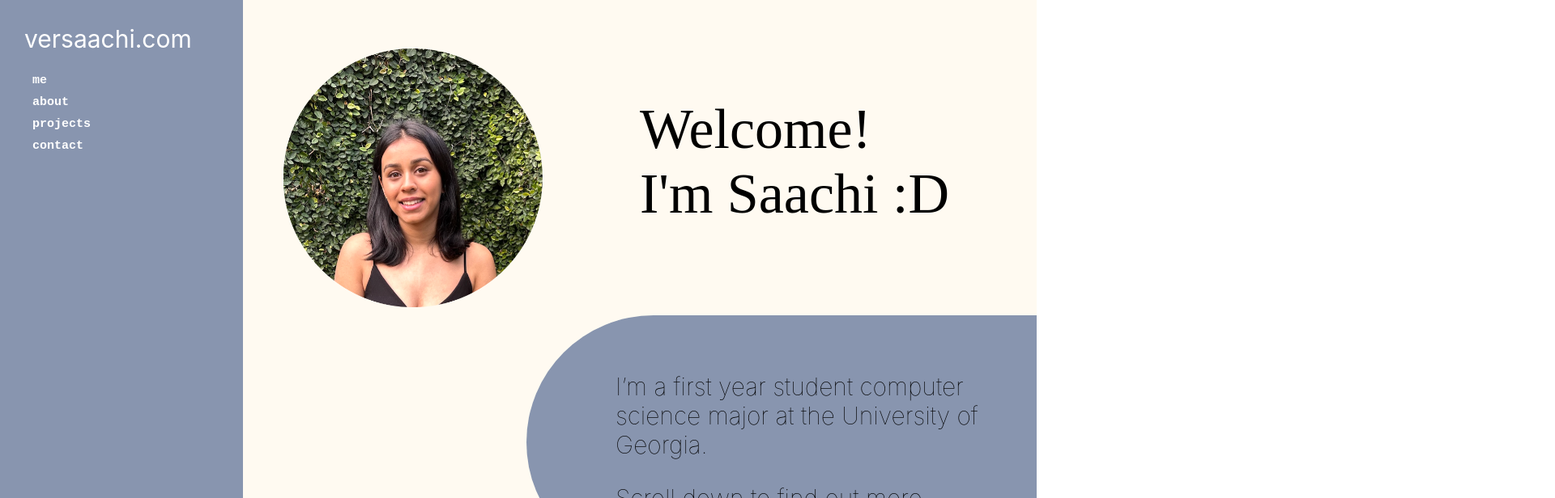
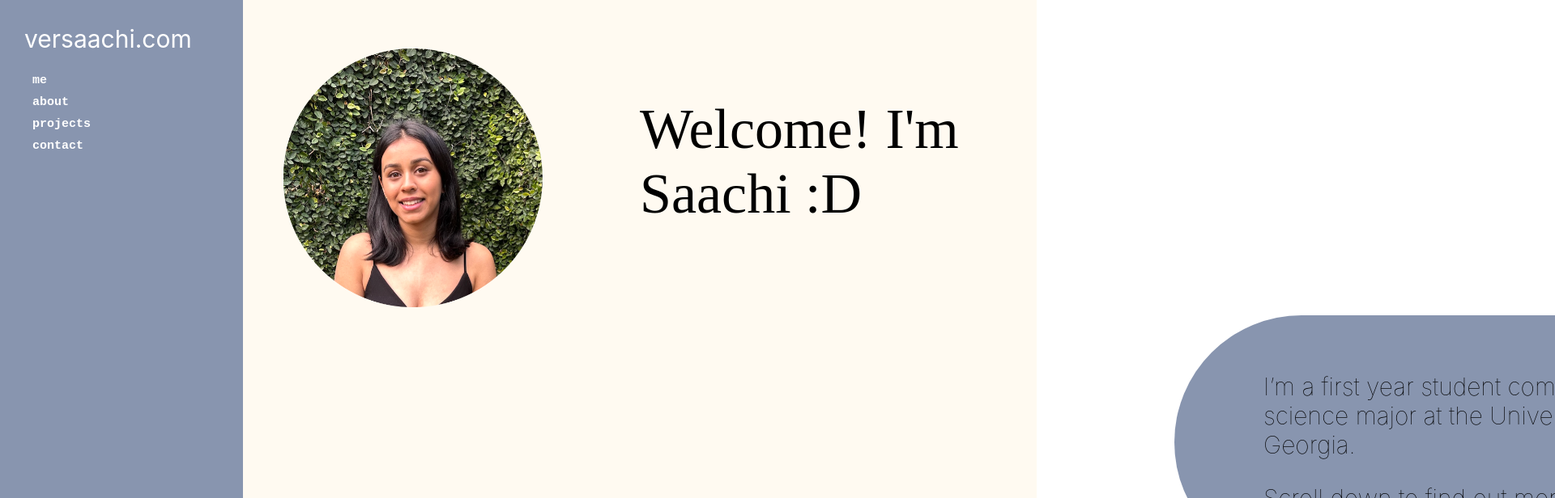
Before and after one commit to saachivar/my_website, a React (Create React App) app: page / in a window 1280 px wide. Shown: the top 616 px of the page at 81% size, 1920 px wide, since content can reach past the window. Built offline with nearby package versions, Linux system fonts and the light colour scheme; a web font is replaced by a local one.

Commit message:
it moves frr

```diff
--- a/src/App.css
+++ b/src/App.css
@@ -1,4 +1,4 @@
-#descrip1-slide-in {
+.Descrip1 {
   background-color:  #8895AF;
   padding-top: 40px;
   padding-bottom: 40px;
@@ -11,7 +11,7 @@
   font-weight: lighter;
   font-size: 30px;
   position: relative;
-  right: 800px; /* Off-screen initially */
+  right: -800px; /* Off-screen initially */
   transition: right 1s ease; /* Slide-in transition */
 }
 
--- a/src/Components/Descrip1.js
+++ b/src/Components/Descrip1.js
@@ -2,16 +2,19 @@ import React, { useEffect } from 'react';
 
 function Descrip1() {
     useEffect(() => {
-        console.log("test");
         const slideInDiv = document.getElementById('descrip1-slide-in');
 
-        const slideInOnMount = () => {
-            console.log("test2");
+        const slideInOnLoad = () => {
             slideInDiv.style.right = '0'; // Move the div to its final position when the component mounts
         }; // Empty dependency array ensures the effect runs only once after the component mounts
 
-        // Slide in the div when the component mounts
-        slideInOnMount();
+         // Add event listener to trigger slide-in animation when the page loads
+        window.addEventListener('load', slideInOnLoad);
+
+        // Cleanup: remove event listener when component unmounts
+        return () => {
+        window.removeEventListener('load', slideInOnLoad);
+        };
     }, []); // Empty dependency array ensures the effect runs only once after the component mounts
 
 
--- a/src/Components/WelcomeText.js
+++ b/src/Components/WelcomeText.js
@@ -1,12 +1,28 @@
-function WelcomeText() {
-    return (
-        <div className="WelcomeText">
-            <p style={{ marginBottom: '0px' }}> Welcome! </p>
-            <p style={{ marginTop: '0px' }}> I'm Saachi :D</p>
+import React, { useState, useEffect } from 'react';
 
-        </div>
+const WelcomeText = () => {
+  const textToType = "Welcome!  I'm Saachi :D";
+  const [typedText, setTypedText] = useState('');
+  const [currentIndex, setCurrentIndex] = useState(0);
 
-        )
+  useEffect(() => {
+    const typingInterval = setInterval(() => {
+      if (currentIndex < textToType.length) {
+        setTypedText(prevTypedText => prevTypedText + textToType[currentIndex]);
+        setCurrentIndex(prevIndex => prevIndex + 1);
+      } else {
+        clearInterval(typingInterval);
+      }
+    }, 100); // Adjust the typing speed here (e.g., 100 milliseconds for each character)
 
-}
+    return () => clearInterval(typingInterval);
+  }, [currentIndex, textToType]);
+
+  return (
+    <div className = "WelcomeText">
+      <p>{typedText}</p>
+    </div>
+  );
+};
+
 export default WelcomeText;
```
